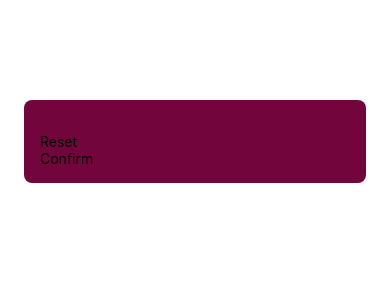
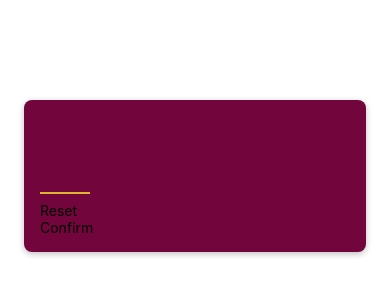
Before and after one commit to NiramayThaker/react-native, a React Native app in the folder 02-number-game/NumberGame/: screen / in a window 390 px wide. Shown: the top 300 px of the page. Built offline with nearby package versions, Linux system fonts and the light colour scheme.

Commit message:
Creating Textinput rules

```diff
--- a/02-number-game/NumberGame/screens/StartGameScreen.js
+++ b/02-number-game/NumberGame/screens/StartGameScreen.js
@@ -5,7 +5,13 @@ import PrimaryButton from '../components/PrimaryButton'
 function StartGameScreen() {
   return (
     <View style={styles.inputContainer}>
-        <TextInput />
+        <TextInput
+            style={styles.numberInput}
+            maxLength={2}
+            keyboardType="number-pad"
+            autoCapitalize='none'
+            autoCorrect={false}
+        />
         <PrimaryButton>Reset</PrimaryButton>
         <PrimaryButton>Confirm</PrimaryButton>
     </View>
@@ -22,6 +28,26 @@ const styles = StyleSheet.create({
         padding: 16,
         backgroundColor: '#72063c',
         borderRadius: 8,
-        elevation: 5, // For android
+
+        // For android box shadow
+        elevation: 5,
+
+        // For IOS box shadow
+        shadowColor: 'black',
+        shadowOffset: { width: 0, height: 2 },
+        shadowRadius: 6,
+        shadowOpacity: .25
+    },
+
+    numberInput: {
+        height: 70,
+        width: 50,
+        fontSize: 32,
+        borderBottomColor: '#ddb52f',
+        borderBottomWidth: 2,
+        color: '#ddb52f',
+        marginVertical: 8,
+        fontWeight: 'bold',
+        textAlign: 'center',
     }
 })
```
